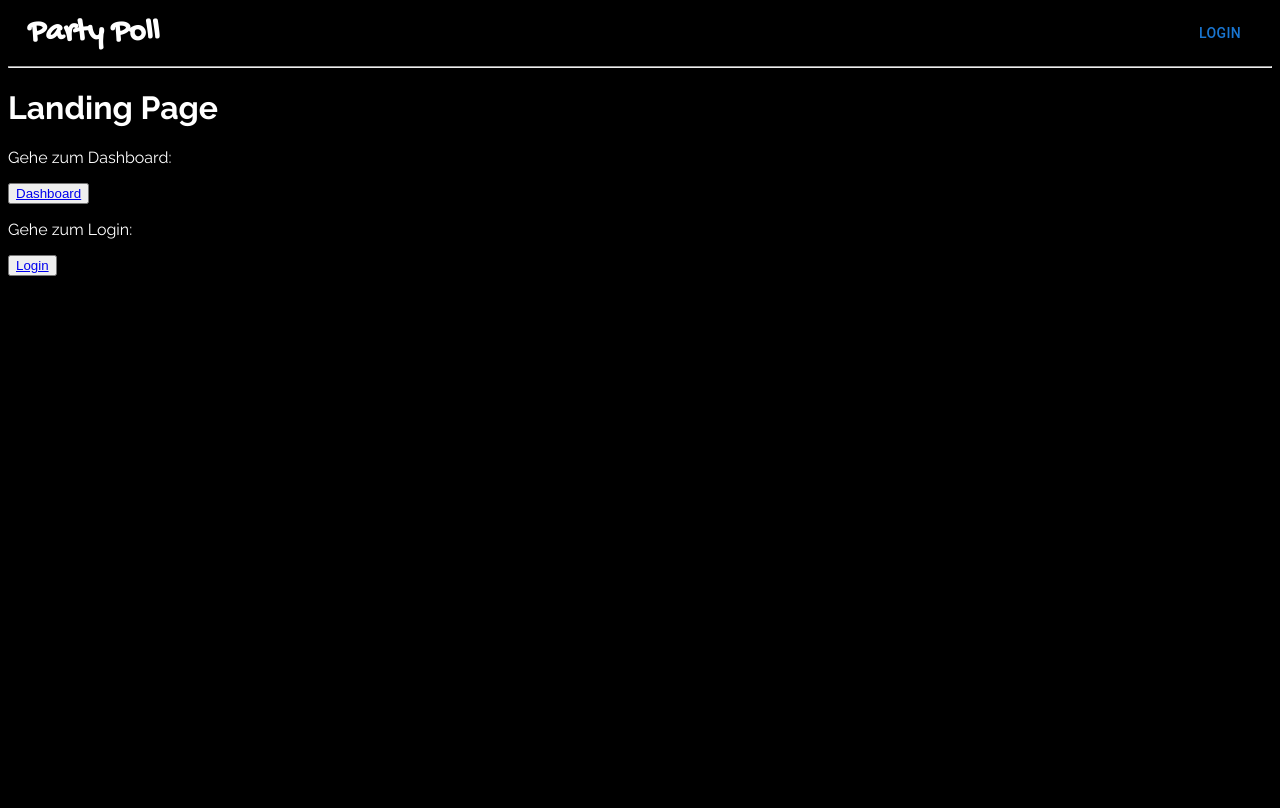
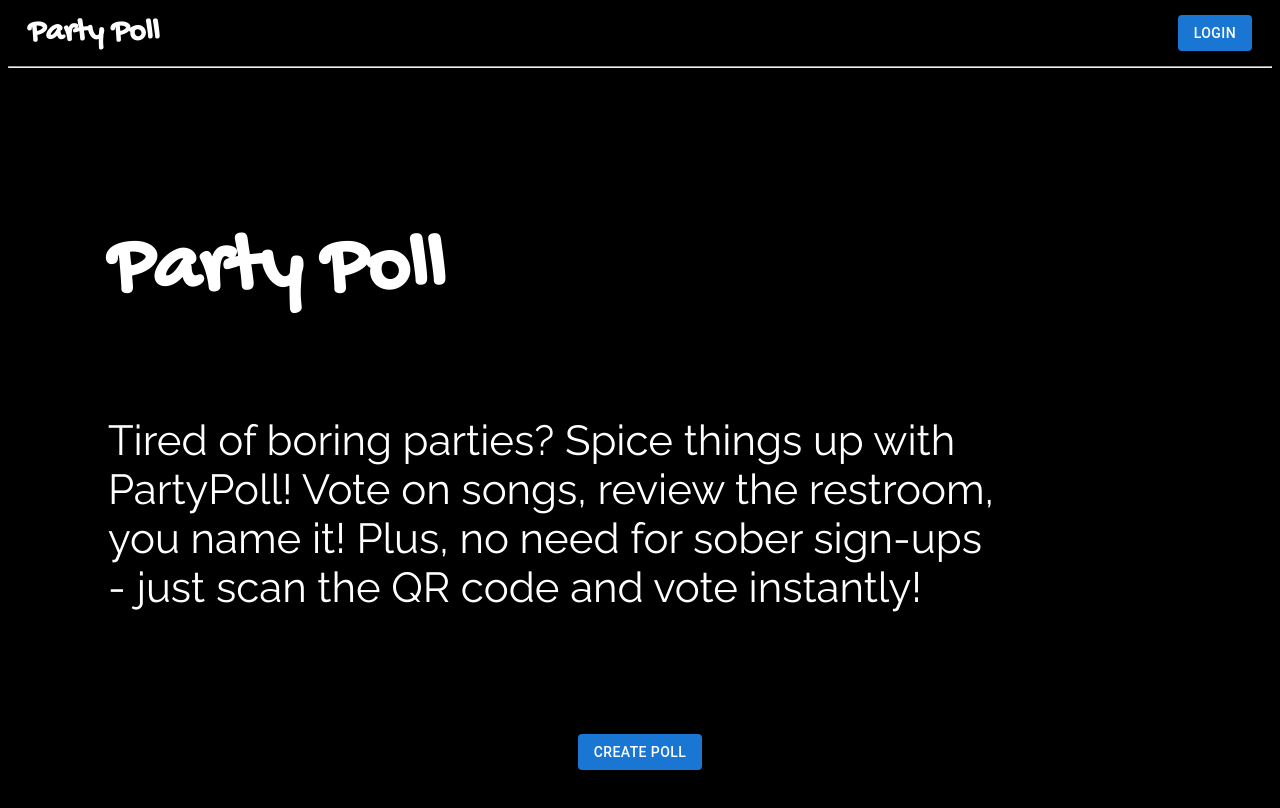
Before and after one commit to DespinaSfa/nextjs-workshop, a React (Create React App) app in the folder frontend/: page / in a window 1280 px wide. Shown: the top 808 px of the page. Built offline with nearby package versions, Linux system fonts and the light colour scheme.

Commit message:
LandingPage

```diff
--- a/frontend/src/Components/Header.module.scss
+++ /dev/null
@@ -1,34 +0,0 @@
-.header {
-    display: flex;
-    flex-direction: row;
-    justify-content: space-between;
-    align-items: center;
-    padding-left: 20px;
-    padding-right: 20px;
-    height: 50px;
-}
-.icon {
-    font-family: "Gochi Hand";
-}
-
-.button {
-    background-color: #DBF881;
-    color: #000000;
-    font-size: 0.6rem;
-    font-weight: 700;
-    padding: 0.6rem 1rem;
-    border-radius: 0rem;
-    border: none;
-    cursor: pointer;
-    // transition: background-color 0.3s ease-in-out;
-
-    &:hover {
-        background-color: #887EF1;
-        color: #ffffff;
-    }
-
-}
-
-hr {
-    color: #887EF1;
-}
--- /dev/null
+++ b/frontend/src/Components/Header/Header.module.scss
@@ -0,0 +1,16 @@
+.header {
+    display: flex;
+    flex-direction: row;
+    justify-content: space-between;
+    align-items: center;
+    padding-left: 20px;
+    padding-right: 20px;
+    height: 50px;
+}
+.icon {
+    font-family: "Gochi Hand";
+}
+
+hr {
+    color: #887EF1;
+}
--- a/frontend/src/Components/Header.tsx
+++ b/frontend/src/Components/Header/Header.tsx
@@ -1,7 +1,6 @@
 import React from 'react';
 import c from './Header.module.scss';
-import Button from '@mui/material/Button';
-import { Link } from "react-router-dom";
+import MainButton from '../MainButton/MainButton';
 
 class Header extends React.Component {
     render() {
@@ -12,9 +11,7 @@ class Header extends React.Component {
             {
             //TODO: if logged in display instead of Login button the profil menu -> change when authentication is implemented
             }
-            <Button className={c.button} component={Link} to="/login">
-              Login
-            </Button>
+            <MainButton text='Login' link='/login'/>
           </div>
           <hr/>
         </>
--- a/frontend/src/Components/MainButton/MainButton.module.scss
+++ b/frontend/src/Components/MainButton/MainButton.module.scss
@@ -1,6 +1,7 @@
-.btn > Button {
+.btn {
     background-color: #DBF881;
     color: #000000;
+    font-family: "Raleway";
     font-size: 0.6rem;
     font-weight: 700;
     padding: 0.6rem 1rem;
--- a/frontend/src/Components/MainButton/MainButton.tsx
+++ b/frontend/src/Components/MainButton/MainButton.tsx
@@ -1,15 +1,17 @@
 import React from 'react';
 import Button from '@mui/material/Button';
 import c from './MainButton.module.scss';
+import { Link } from "react-router-dom";
 
 interface MainButtonProps {
   text: string;
+  link: string;
 }
 
-const MainButton: React.FC<MainButtonProps> = ({ text }) => {
+const MainButton: React.FC<MainButtonProps> = ({ text, link }) => {
   return (
-    <div className={c.btn}>
-      <Button variant="contained">
+    <div>
+      <Button className={c.btn} component={Link} to={link} variant="contained">
         {text}
       </Button>
     </div>
--- /dev/null
+++ b/frontend/src/pages/LandingPage.module.scss
@@ -0,0 +1,22 @@
+.content {
+    margin: 100px;
+    display: flex;
+    flex-direction: column;
+    justify-content: space-around;
+}
+
+.text {
+    width: 900px;
+    font-family: "Raleway";
+    font-size: 42px;
+}
+
+.icon {
+    font-family: "Gochi Hand";
+    font-size: 82px;
+}
+
+.button {
+    align-self: center;
+    padding-top: 80px;
+}
--- a/frontend/src/pages/LandingPage.tsx
+++ b/frontend/src/pages/LandingPage.tsx
@@ -1,20 +1,19 @@
 import { Outlet, Link } from "react-router-dom";
+import c from './LandingPage.module.scss';
+import Button from '@mui/material/Button';
+import MainButton from "../Components/MainButton/MainButton";
 
 const LandingPage = () => {
     return(
-        <>
-        <h1>Landing Page</h1>
-        <p>Gehe zum Dashboard:</p>
-        <button>
-            <Link to="/dashboard">Dashboard</Link>
-        </button>
-        <p>Gehe zum Login:</p>
-        <button>
-            <Link to="/login">Login</Link>
-        </button>
+        <div className={c.content}>
+            <h1 className={c.icon}>Party Poll</h1>
+            <p className={c.text}>Tired of boring parties? Spice things up with PartyPoll! Vote on songs, review the restroom, you name it! Plus, no need for sober sign-ups - just scan the QR code and vote instantly!</p>
+            <div className={c.button}>
+                <MainButton text="Create Poll" link="/dashboard"/>
+            </div>
 
-        <Outlet />
-        </>
+            <Outlet />
+        </div>
     )
   };
 
--- a/frontend/src/pages/Layout.tsx
+++ b/frontend/src/pages/Layout.tsx
@@ -1,5 +1,5 @@
 import { Outlet, Link } from "react-router-dom";
-import Header from "../Components/Header";
+import Header from "../Components/Header/Header";
 
 const Layout = () => {
     return (
```
